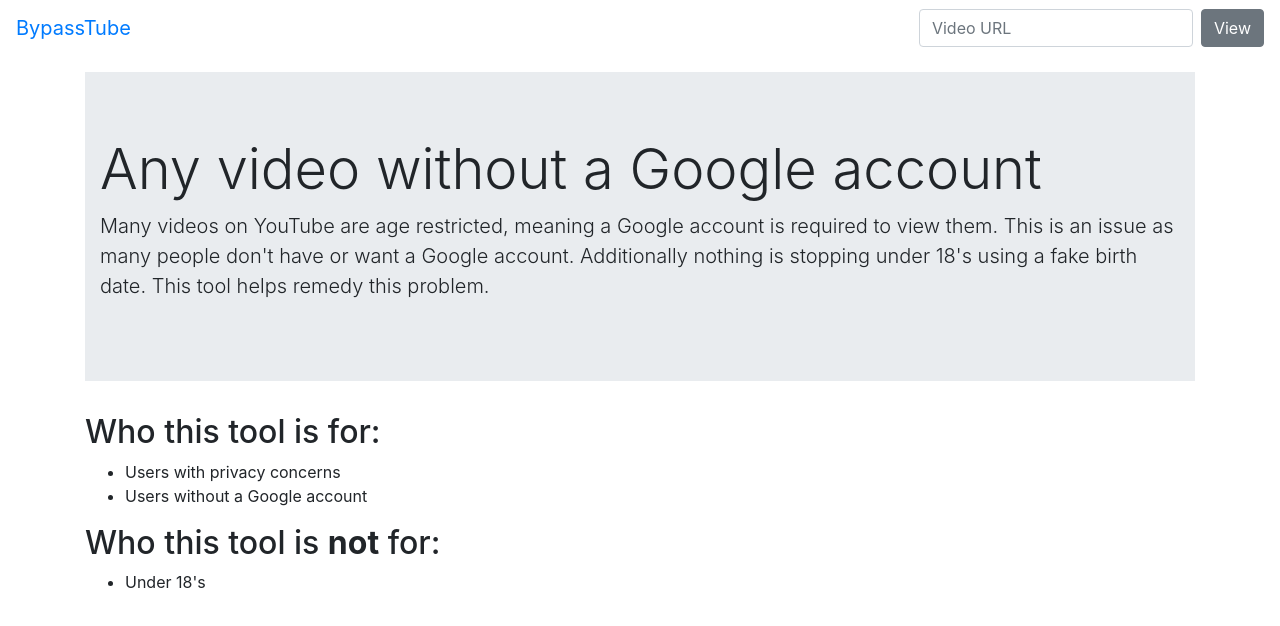
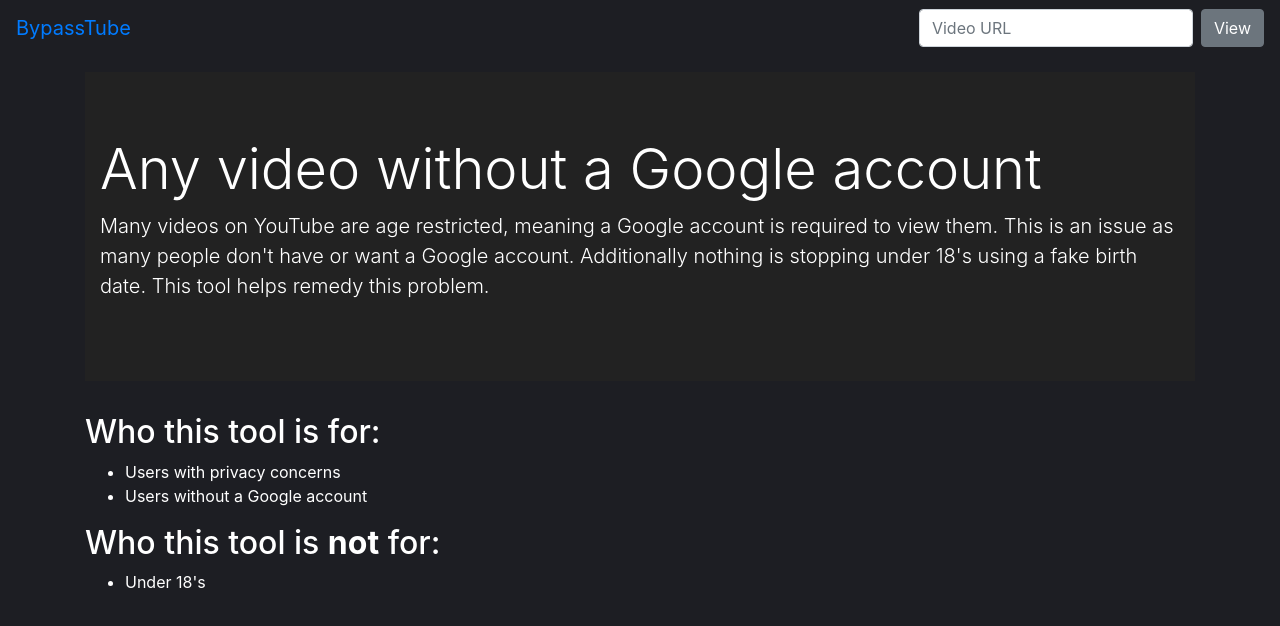
Before and after one commit to connor-brooks/BypassTube, a plain HTML site: page index.html in a window 1280 px wide. Drawn offline with nearby package versions, Linux system fonts and the dark colour scheme.

Commit message:
Added CSS for dark mode

```diff
--- a/index.html
+++ b/index.html
@@ -7,6 +7,7 @@
     <meta name="author" content="Connor Brooks">
     <title>BypassTube</title>
     <link rel="stylesheet" href="https://stackpath.bootstrapcdn.com/bootstrap/4.4.1/css/bootstrap.min.css" integrity="sha384-Vkoo8x4CGsO3+Hhxv8T/Q5PaXtkKtu6ug5TOeNV6gBiFeWPGFN9MuhOf23Q9Ifjh" crossorigin="anonymous">
+    <link rel="stylesheet" href="style.css">
   </head>
 
   <body>
@@ -19,8 +20,8 @@
         <ul class="navbar-nav mr-auto">
         </ul>
         <form class="form-inline my-2 my-lg-0" onsubmit="return false">
-        <input class="form-control mr-sm-2" type="text" placeholder="Video URL" aria-label="Search" id="URL">
-        <button onclick="submitURL()" class="btn btn-secondary my-2 my-sm-0" type="button">View</button>
+          <input class="form-control mr-sm-2" type="text" placeholder="Video URL" aria-label="Search" id="URL">
+          <button onclick="submitURL()" class="btn btn-secondary my-2 my-sm-0" type="button">View</button>
         </form>
       </div>
     </nav>
--- /dev/null
+++ b/style.css
@@ -0,0 +1,9 @@
+@media (prefers-color-scheme: dark) {
+body {
+    color: white;
+    background: #1D1E23;
+  }
+  .jumbotron {
+    background: #222;
+  }
+}
```
